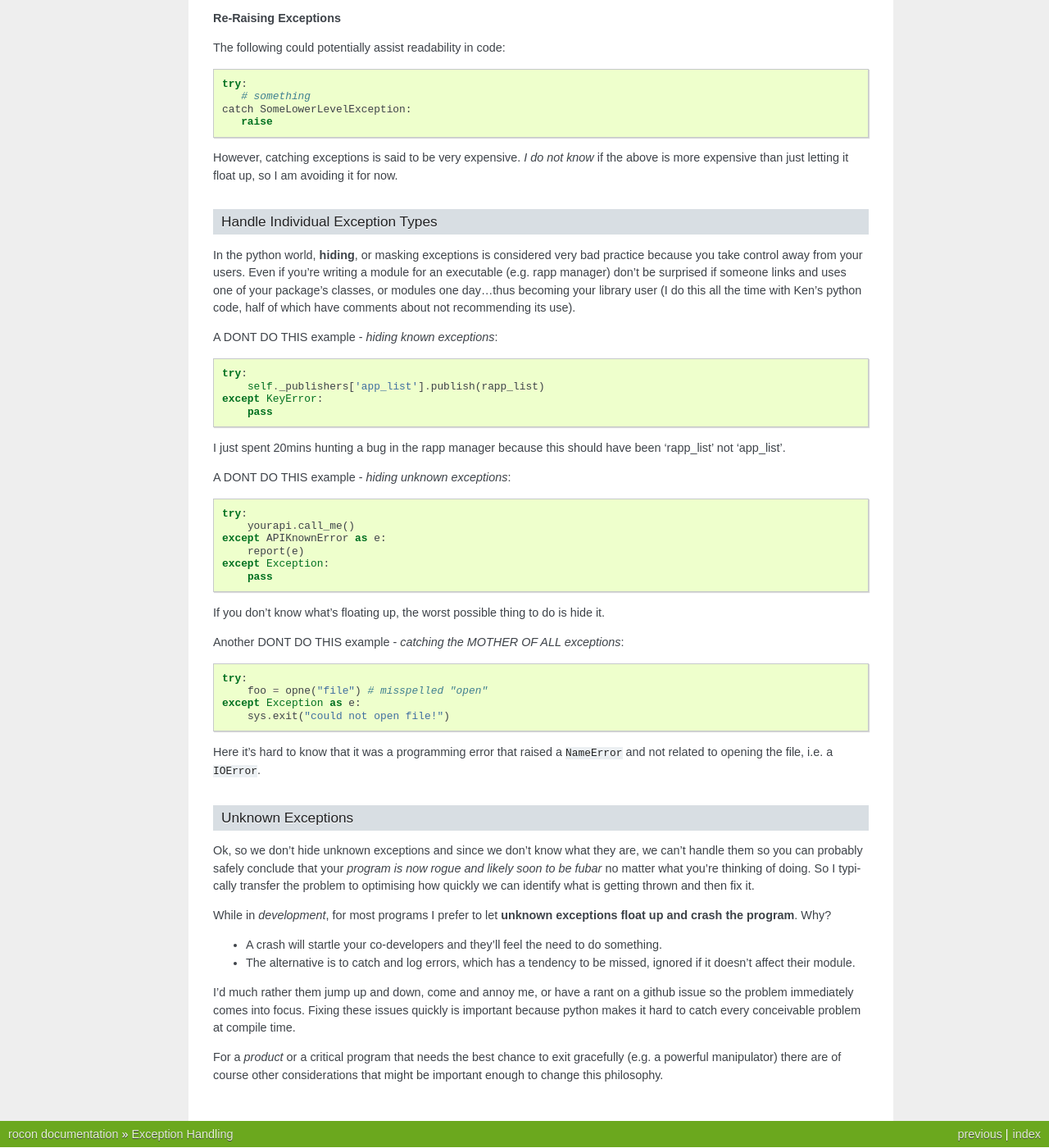
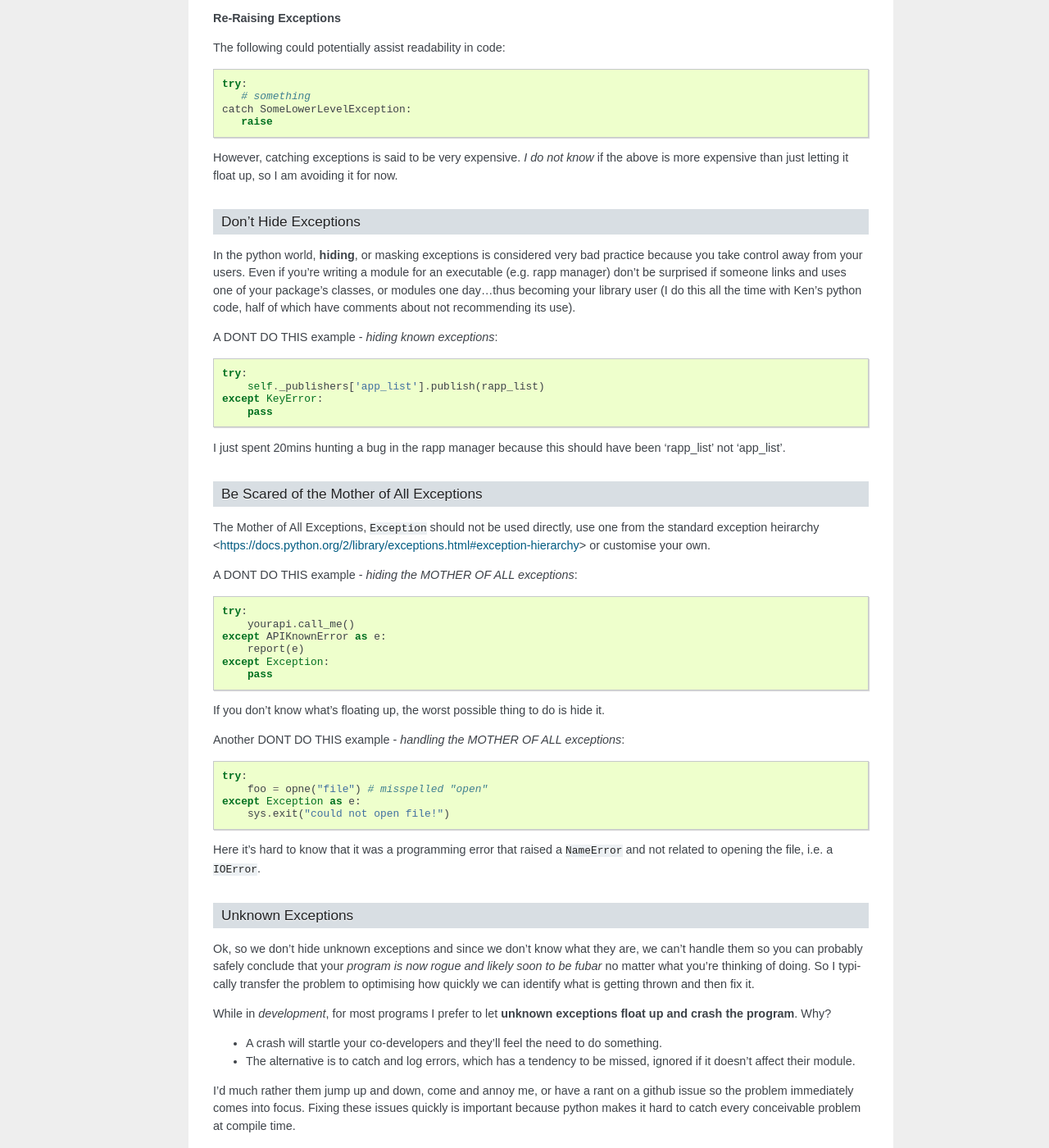
Before and after one commit to robotics-in-concert/rocon, a Sphinx documentation site: the page built from doc/exception_handling.rst, in a window 1280 px wide and 1400 px high, scrolled down 1479 px. Shown: the whole window at 82% size. Built offline with Sphinx 7.4.7, drawn with Linux system fonts in a browser that asks for light colours; formulas are drawn with MathJax 3; the version number could not be read and is left out; some of the changed text lies outside the part shown.

Commit message:
Update exception_handling.rst

```diff
--- a/doc/exception_handling.rst
+++ b/doc/exception_handling.rst
@@ -100,8 +100,8 @@ The following could potentially assist readability in code:
 However, catching exceptions is said to be very expensive. *I do not know* if the above is more expensive
 than just letting it float up, so I am avoiding it for now.
 
-Handle Individual Exception Types
----------------------------------
+Don't Hide Exceptions
+---------------------
 
 In the python world, **hiding**, or masking exceptions is considered very bad practice because
 you take control away from your users. Even if you're writing a module for an executable
@@ -120,7 +120,13 @@ A DONT DO THIS example - *hiding known exceptions*:
 
 I just spent 20mins hunting a bug in the rapp manager because this should have been 'rapp_list' not 'app_list'.
 
-A DONT DO THIS example - *hiding unknown exceptions*:
+Be Scared of the Mother of All Exceptions
+-----------------------------------------
+
+The Mother of All Exceptions, ``Exception`` should not be used directly, use one from the standard exception heirarchy
+<https://docs.python.org/2/library/exceptions.html#exception-hierarchy> or customise your own.
+
+A DONT DO THIS example - *hiding the MOTHER OF ALL exceptions*:
 
 .. code-block:: python
 
@@ -133,7 +139,7 @@ A DONT DO THIS example - *hiding unknown exceptions*:
 
 If you don't know what's floating up, the worst possible thing to do is hide it.
 
-Another DONT DO THIS example - *catching the MOTHER OF ALL exceptions*:
+Another DONT DO THIS example - *handling the MOTHER OF ALL exceptions*:
 
 .. code-block:: python
 
```
